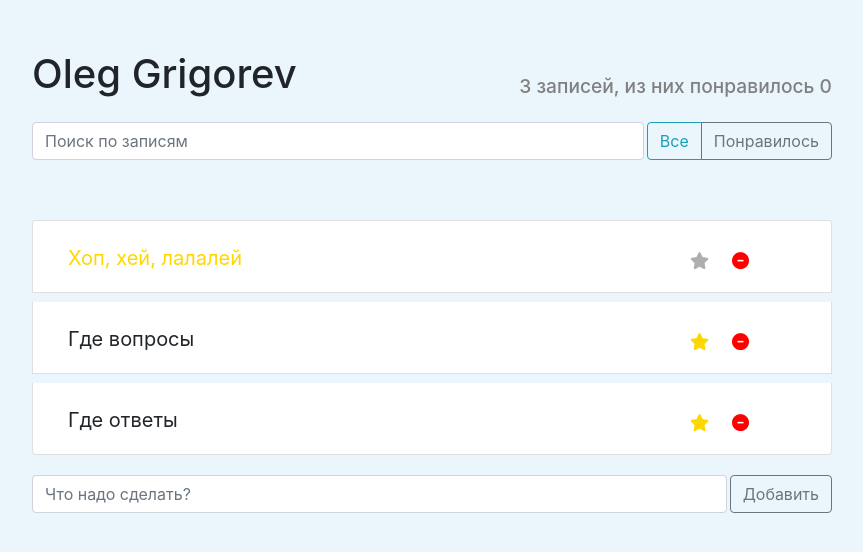
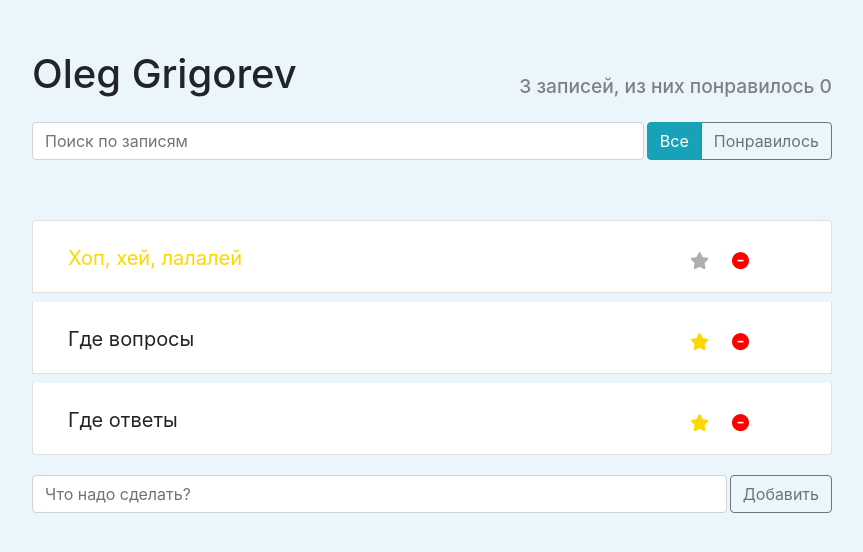
Before and after one commit to display-nice/todoshka_react, a React (Create React App) app: page / in a window 1280 px wide. Shown: the top 552 px of the page, without its empty margins (208-1071 px from the left). Built offline with nearby package versions, Linux system fonts and the light colour scheme.

Commit message:
filter done

```diff
--- a/src/components/app/App.jsx
+++ b/src/components/app/App.jsx
@@ -25,7 +25,8 @@ export default class App extends Component {
 				{ text: "Где вопросы", important: false, like: false, id: 2 },
 				{ text: "Где ответы", important: false, like: false, id: 3 },
 			],
-			searchedText: ''
+			searchedText: '',
+			filterType: 'all'
 		};
 		this.deleteItem = this.deleteItem.bind(this);
 		this.addItem = this.addItem.bind(this);
@@ -108,6 +109,8 @@ export default class App extends Component {
 		});
 	}
 
+	// findTask - проброшена в комп. "search-panel", отвечает за поиск.
+	// получает таск, фильтрует, возвращает новый массив с фильтрованными тасками.
 	findTask(tasks, searchedText) {
 		if (searchedText.length === 0) {
 			return tasks;
@@ -117,17 +120,32 @@ export default class App extends Component {
 		})
 	}
 
+	// onUpdateSearchAppJsx - проброшена в комп. "search-panel"
+	// управляет значением "searchedText" в стейте
 	onUpdateSearchAppJsx(searchedText) {
 		this.setState({
 			searchedText: searchedText
 		})
 	}
 
+	filterTask(tasks, filterType) {
+		switch(filterType) {
+			case('iLiked'):
+				return tasks.filter(task => task.like)
+			case('all'):
+				return tasks
+			// no default
+		}
+	}
+	onFilterSelect = (filterType) => {
+		this.setState({filterType})
+	}
+
 	render() {
-		const { data, searchedText } = this.state;
+		const { data, searchedText, filterType } = this.state;
 		const likedPostsQ = data.filter((elem) => elem.like).length;
 		const allPostsQ = data.length;
-		const visibleTasks = this.findTask(data, searchedText)
+		const visibleTasks = this.filterTask(this.findTask(data, searchedText), filterType)
 		return (
 			<AppBlock>
 				<AppHeader likedPostsQ={likedPostsQ} allPostsQ={allPostsQ} />
@@ -135,7 +153,10 @@ export default class App extends Component {
 					<SearchPanel
 						onUpdateSearchAppJsx={this.onUpdateSearchAppJsx}
 					/>
-					<PostStatusFilter />
+					<PostStatusFilter
+						filterType={filterType}
+						onFilterSelect={this.onFilterSelect}
+					/>
 				</div>
 				<PostList
 					onDelete={this.deleteItem}
--- a/src/components/post-status-filter/post-status-filter.jsx
+++ b/src/components/post-status-filter/post-status-filter.jsx
@@ -1,14 +1,34 @@
 import React from 'react';
-import {Button} from 'reactstrap';
+// import {Button} from 'reactstrap';
 import './post-status-filter.css';
 
-const PostStatusFilter = () => {
-	return (
-		<div className='btn-group'>
-			<Button outline color='info'>Все</Button>
-			<button className='btn btn-outline-secondary' type='button'>Понравилось</button>
-		</div>
-	)
+
+export default class PostStatusFilter extends React.Component {
+	constructor(props) {
+		super(props);
+		this.buttons = [
+			{name: 'all', label: 'Все'},
+			{name: 'iLiked', label: 'Понравилось'},
+		]
+	}
+	render() {
+		const buttons = this.buttons.map(({name, label}) => {
+			const {filterType, onFilterSelect} = this.props;
+			const activeBtn = filterType === name;
+			const clazz = activeBtn ? 'btn-info' : 'btn-outline-secondary';
+			return (
+				<button
+					key={name}
+					className={`btn ${clazz}`}
+					type='button'
+					onClick={() => onFilterSelect(name)}>
+				{label}</button>
+			)
+		});
+		return (
+			<div className='btn-group'>
+				{buttons}
+			</div>
+		)
+	}
 }
-// старая кнопка <button className='btn btn-info' type='button'>Все</button>
-export default PostStatusFilter;
```
